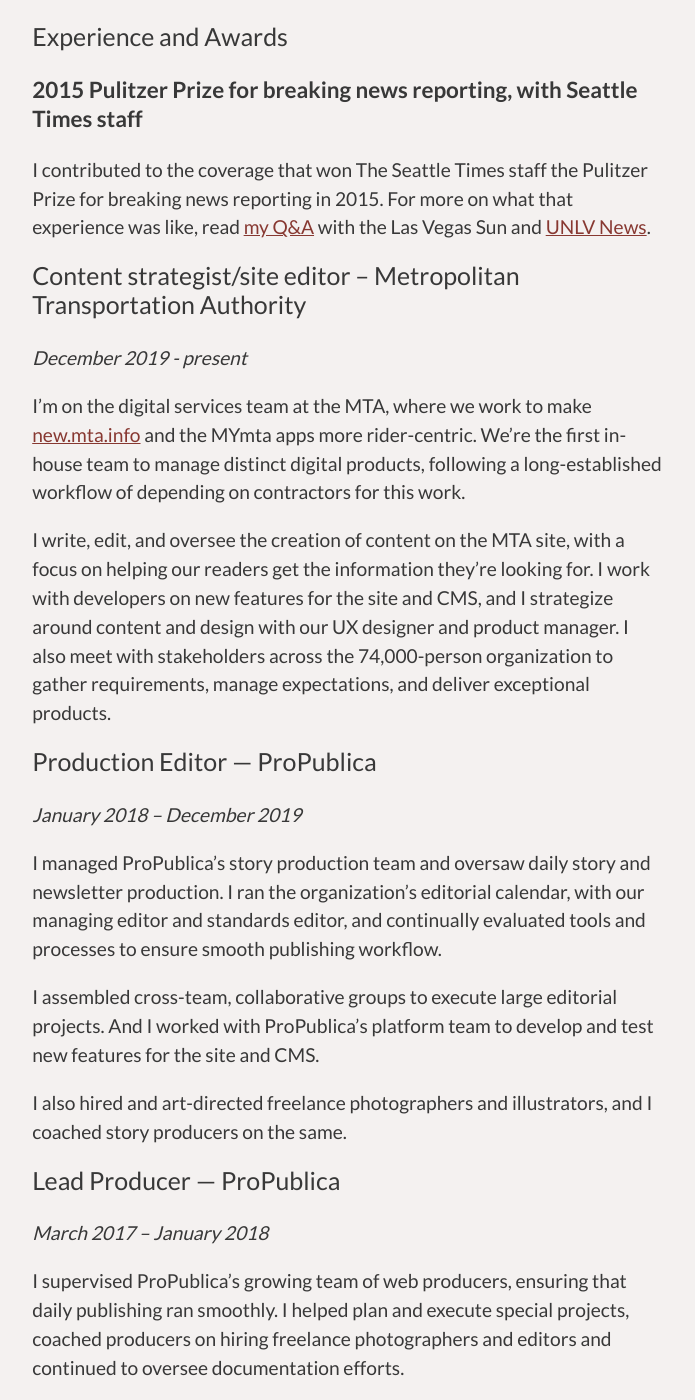
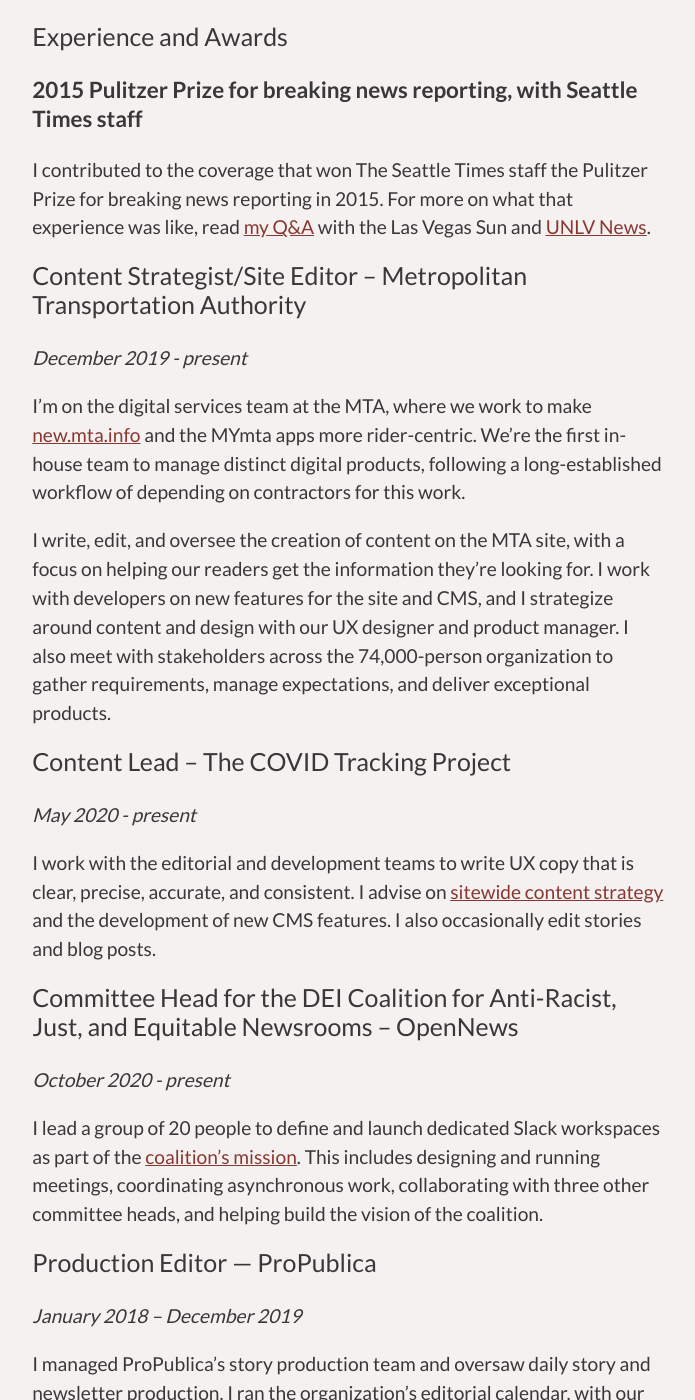
Before and after one commit to hannah-birch/hannah-birch.github.io, a Jekyll site: the page built from pages/resume.md, in a window 1280 px wide and 1400 px high, scrolled down 295 px. Shown: the whole window, without its empty margins (291-986 px from the left). Built offline with Jekyll 4.4.1, drawn with Linux system fonts in a browser that asks for light colours; nearby versions of some CDN libraries.

Commit message:
Updates resume file and page

```diff
--- a/pages/resume.md
+++ b/pages/resume.md
@@ -4,7 +4,7 @@
 permalink: /resume/
 ---
 
-**[Download a PDF version.](http://hannah-birch.github.io/assets/img/hannah-birch-resume-202009.pdf)**
+**[Download a PDF version.](http://hannah-birch.github.io/assets/img/hannah-birch-resume-202010.pdf)**
 
 ## Experience and Awards
 
@@ -12,12 +12,22 @@
 
 I contributed to the coverage that won The Seattle Times staff the Pulitzer Prize for breaking news reporting in 2015. For more on what that experience was like, read [my Q&A](http://lasvegassun.com/news/2015/may/14/unlv-grad-talks-winning-pulitzer-what-journalists-/) with the Las Vegas Sun and [UNLV News](https://www.unlv.edu/news/article/journalism-graduate-part-pulitzer-prize-winning-team).
 
-## Content strategist/site editor – Metropolitan Transportation Authority
+## Content Strategist/Site Editor – Metropolitan Transportation Authority
 _December 2019 - present_
 
 I’m on the digital services team at the MTA, where we work to make [new.mta.info](https://new.mta.info/) and the MYmta apps more rider-centric. We’re the first in-house team to manage distinct digital products, following a long-established workflow of depending on contractors for this work.
 
 I write, edit, and oversee the creation of content on the MTA site, with a focus on helping our readers get the information they’re looking for. I work with developers on new features for the site and CMS, and I strategize around content and design with our UX designer and product manager. I also meet with stakeholders across the 74,000-person organization to gather requirements, manage expectations, and deliver exceptional products.
+
+## Content Lead – The COVID Tracking Project
+_May 2020 - present_
+
+I work with the editorial and development teams to write UX copy that is clear, precise, accurate, and consistent. I advise on [sitewide content strategy](https://covidtracking.com/) and the development of new CMS features. I also occasionally edit stories and blog posts.
+
+## Committee Head for the DEI Coalition for Anti-Racist, Just, and Equitable Newsrooms – OpenNews
+_October 2020 - present_
+
+I lead a group of 20 people to define and launch dedicated Slack workspaces as part of the [coalition’s mission](https://opennews.org/blog/dei-coalition-announcement/). This includes designing and running meetings, coordinating asynchronous work, collaborating with three other committee heads, and helping build the vision of the coalition.
 
 ## Production Editor — ProPublica
 
```
Also changed, not shown: 6 other files.
